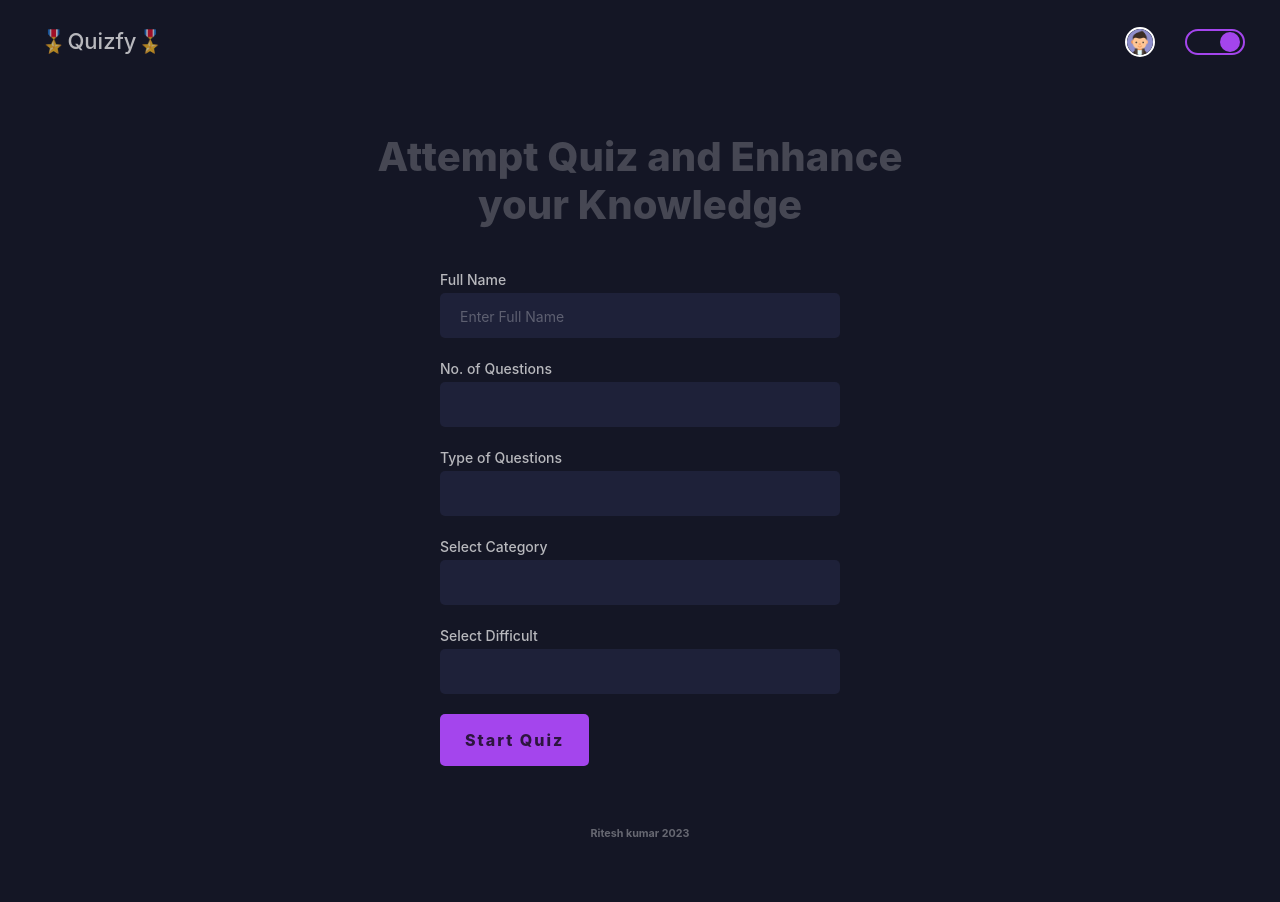
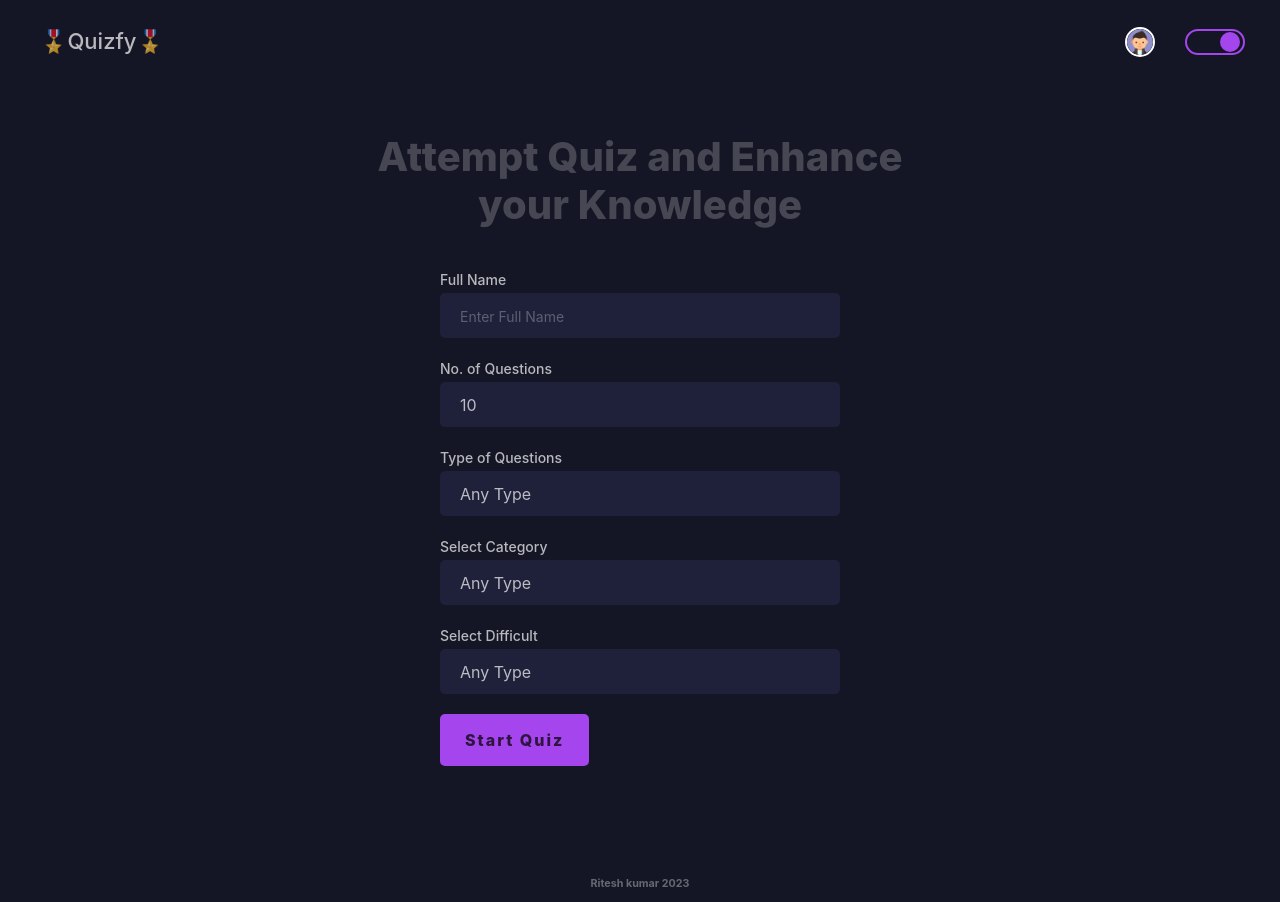
Before and after one commit to riteshkumarldh/quiz-app, a React (Vite) app: page / in a window 1280 px wide. Before the commit the page ends 852 px from the top, so only its background shows below. Built offline with nearby package versions, Linux system fonts and the light colour scheme; no server answers.

Commit message:
displaying select boxes with value

```diff
--- a/src/components/Input.jsx
+++ b/src/components/Input.jsx
@@ -1,4 +1,12 @@
-export default function Input({ label, id, type, placeholder }) {
+export default function Input({
+  label,
+  id,
+  type,
+  placeholder,
+  setFields,
+  fields,
+}) {
+  console.log(fields);
   return (
     <div className="field">
       <label htmlFor={id} className="field__label">
@@ -10,6 +18,10 @@ export default function Input({ label, id, type, placeholder }) {
         name={id}
         id={id}
         className="field__input"
+        value={fields.fullName}
+        onChange={(e) =>
+          setFields((prev) => ({ ...prev, fullName: e.target.value }))
+        }
       />
     </div>
   );
--- a/src/components/QuizSettings.jsx
+++ b/src/components/QuizSettings.jsx
@@ -1,3 +1,4 @@
+import { useState } from "react";
 import Button from "./Button";
 import Input from "./Input";
 import SelectBox from "./SelectBox";
@@ -10,39 +11,61 @@ import {
 import { useFetch } from "../utils/hooks/useFetch";
 
 export default function QuizSettings() {
-  const { data: quizCategories } = useFetch(
+  const [fields, setFields] = useState({
+    fullName: "",
+    numberQuestion: "10",
+    typeQuestion: "any",
+    category: "any",
+    difficulty: "any",
+  });
+
+  const { data: quizCategories, error } = useFetch(
     "https://opentdb.com/api_category.php"
   );
 
+  if (error) {
+    alert("Something is wrong Not able to fetch the categores. please Retry");
+  }
+
   return (
-    <div className="quizsettings">
+    <form className="quizsettings">
       <Input
         type="text"
         id="fullName"
         placeholder="Enter Full Name"
         label="Full Name"
+        fields={fields}
+        setFields={setFields}
       />
       <SelectBox
         options={numberQuestions}
         label="No. of Questions"
         id="numberQuestion"
+        fields={fields}
+        setFields={setFields}
       />
       <SelectBox
         options={typeQuestions}
         label="Type of Questions"
         id="typeQuestion"
+        fields={fields}
+        setFields={setFields}
       />
       <SelectBox
         options={quizCategories?.trivia_categories}
         label="Select Category"
         id="category"
+        fields={fields}
+        setFields={setFields}
       />
       <SelectBox
         options={questionDifficulty}
         label="Select Difficult"
         id="difficulty"
+        fields={fields}
+        setFields={setFields}
       />
       <Button>Start Quiz</Button>
-    </div>
+    </form>
   );
 }
--- a/src/components/SelectBox.jsx
+++ b/src/components/SelectBox.jsx
@@ -1,14 +1,18 @@
 import { useState } from "react";
 
-export default function SelectBox({ options, label, id }) {
+export default function SelectBox({ options, label, id, fields, setFields }) {
   const [open, setOpen] = useState(false);
 
   const toggleSelect = () => {
     setOpen((prev) => !prev);
   };
 
-  const removeShowClass = () => {
-    setOpen(false);
+  // const removeShowClass = () => {
+  //   setOpen(false);
+  // };
+
+  const changeQuizSettings = (value) => {
+    setFields((prev) => ({ ...prev, [id]: value }));
   };
 
   return (
@@ -18,18 +22,27 @@ export default function SelectBox({ options, label, id }) {
       </label>
       <input
         onClick={toggleSelect}
-        onBlur={removeShowClass}
+        // onBlur={removeShowClass}
         readOnly
         type="text"
         name={id}
         id={id}
         className="field__input"
+        defaultValue={fields[id] === "any" ? "Any Type" : fields[id]}
       />
 
       <ul className={`field__options ${open ? "show" : ""}`}>
         {options?.map((option) => {
           return (
-            <li key={option.id} className="field__options--single">
+            <li
+              key={option.id}
+              className="field__options--single"
+              onClick={() =>
+                changeQuizSettings(
+                  option.value != undefined ? option.value : option.id
+                )
+              }
+            >
               {option.name}
             </li>
           );
--- a/src/styles/partials/_global.scss
+++ b/src/styles/partials/_global.scss
@@ -134,7 +134,7 @@ li {
 
   &__input {
     height: 4.5rem;
-    @include typography(1.7rem);
+    @include typography(1.6rem);
     border-radius: 0.5rem;
     background-color: var(--second-bg);
     color: var(--text-color);
--- a/src/styles/partials/_homePage.scss
+++ b/src/styles/partials/_homePage.scss
@@ -1,5 +1,5 @@
 .homepage {
-  padding-block: 5rem;
+  padding-block: 5rem 10rem;
 
   &__container {
     @include flex-center();
--- a/src/utils/contants/quizdata.js
+++ b/src/utils/contants/quizdata.js
@@ -33,22 +33,27 @@ export const numberQuestions = [
 
 export const typeQuestions = [
   {
+    id: 0,
+    name: "Any Type",
+    value: "any",
+  },
+  {
     id: 1,
-    name: "Multiple Choice Question",
+    name: "Multiple Choice",
     value: "multiple",
   },
   {
     id: 2,
-    name: "Yes or No",
-    value: "yn",
+    name: "True / False",
+    value: "boolean",
   },
 ];
 
 export const questionDifficulty = [
   {
     id: 0,
-    name: "any",
-    value: "Any",
+    name: "Any Difficulty",
+    value: "any",
   },
   {
     id: 1,
@@ -62,7 +67,7 @@ export const questionDifficulty = [
   },
   {
     id: 3,
-    name: "Difficult",
-    value: "difficult",
+    name: "Hard",
+    value: "hard",
   },
 ];
```
